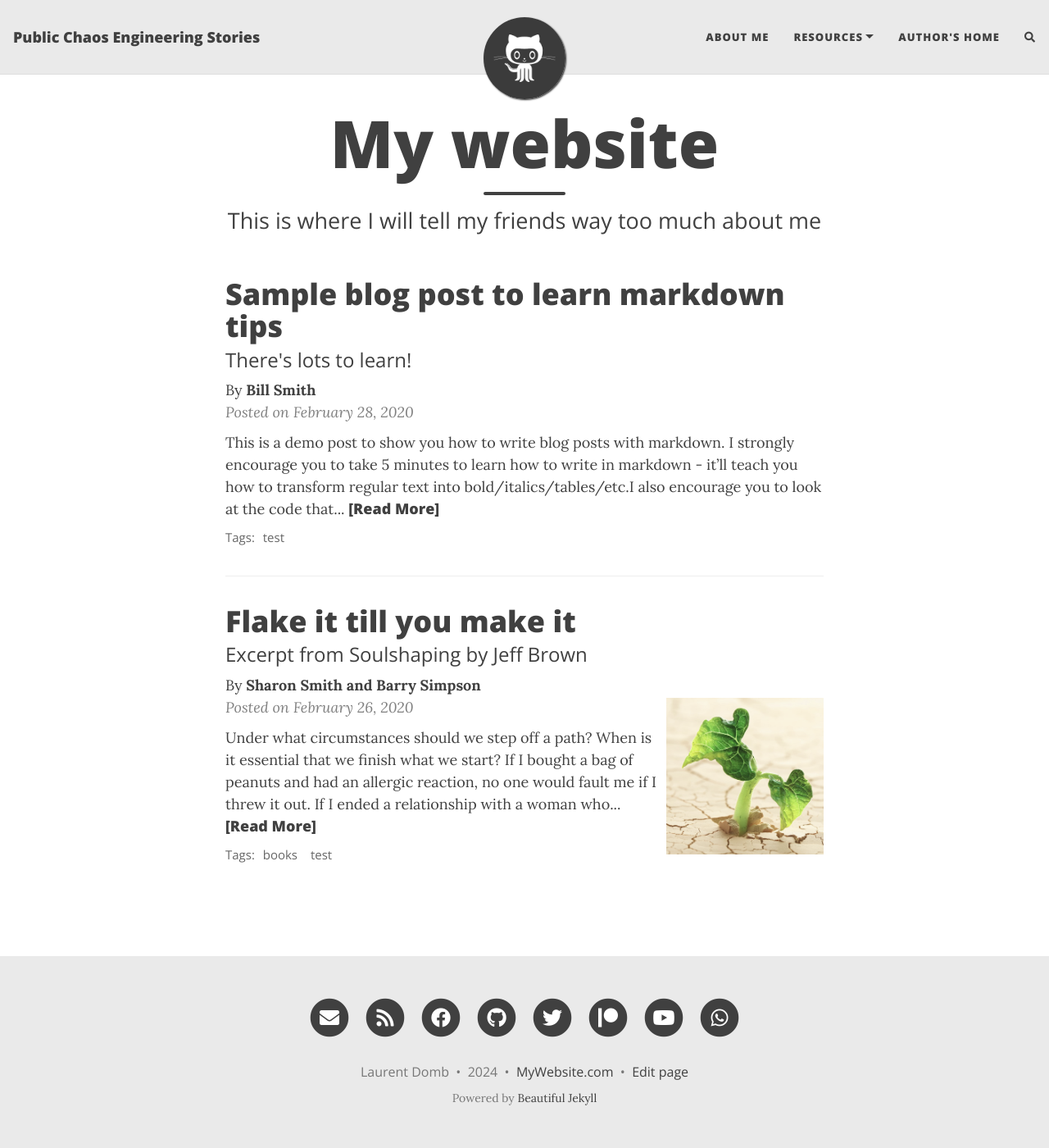
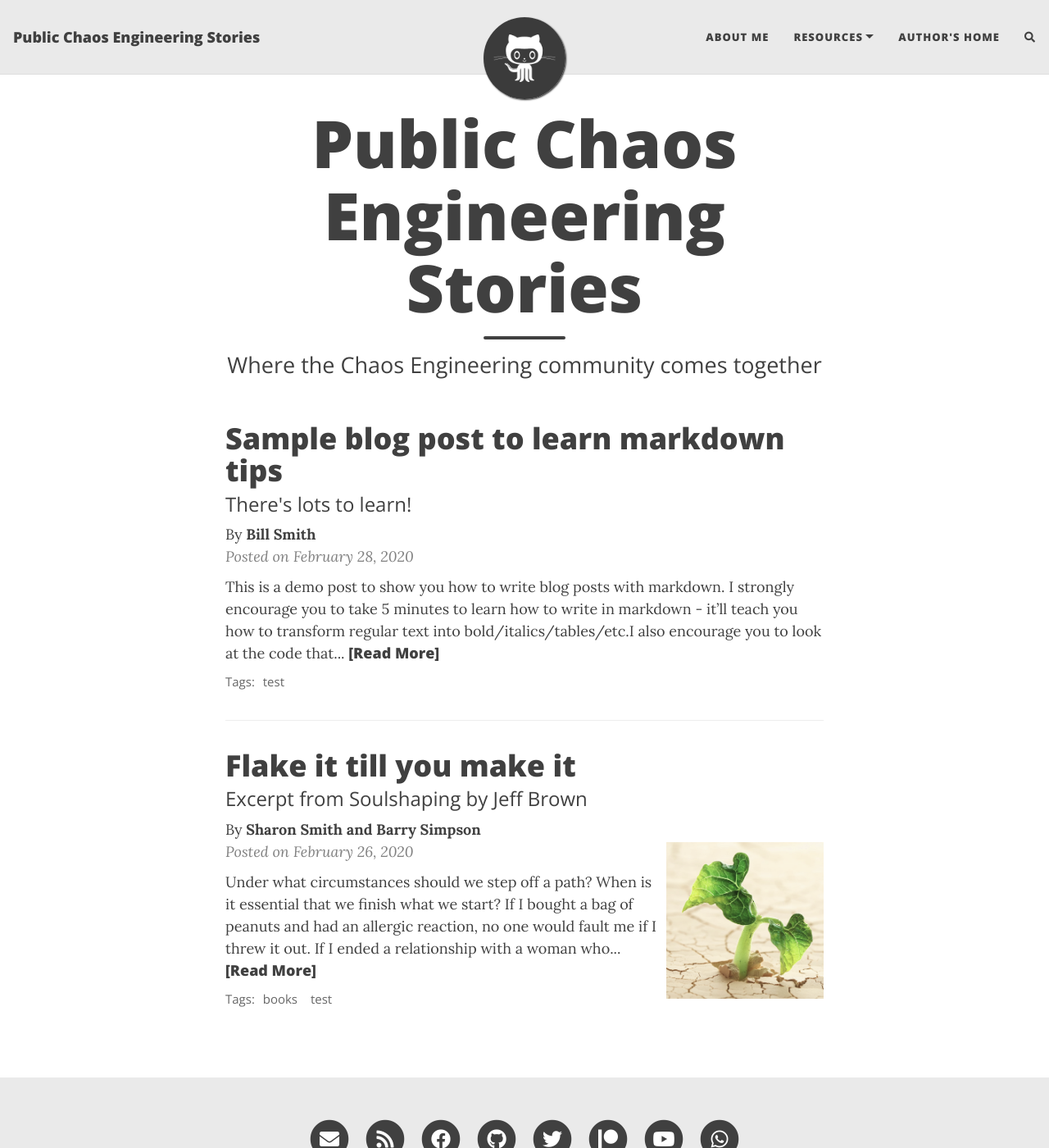
Before and after one commit to ldomb/ldomb.github.io, a Jekyll site: the page built from index.html, in a window 1280 px wide and 1400 px high. Shown: the whole window at 82% size. Built offline with Jekyll 4.4.1, drawn with Linux system fonts in a browser that asks for light colours; nearby versions of some CDN libraries; the list of posts is cut into pages by our own code; comment, search, counter and statistics services are not loaded; some of the changed text lies outside the part shown.

Commit message:
updated title

```diff
--- a/_config.yml
+++ b/_config.yml
@@ -100,7 +100,7 @@ share-links-active:
 
 # How to display the link to your website in the footer
 # Remove this if you don't want a link in the footer
-url-pretty: "MyWebsite.com"
+url-pretty: "chaosengineeringstories.com"
 
 # Add the website title to the title of every page
 title-on-all-pages: true
@@ -126,7 +126,7 @@ edit_page_button: true
 navbar-var-length: false
 
 # The keywords to associate with your website, for SEO purposes
-#keywords: "my,list,of,keywords"
+keywords: "chaos engineering sotries,chaos engineering,chaos testing"
 
 ######################################
 # --- Colours / background image --- #
--- a/index.html
+++ b/index.html
@@ -1,5 +1,5 @@
 ---
 layout: home
-title: My website
-subtitle: This is where I will tell my friends way too much about me
+title: Public Chaos Engineering Stories
+subtitle: Where the Chaos Engineering community comes together
 ---
```
